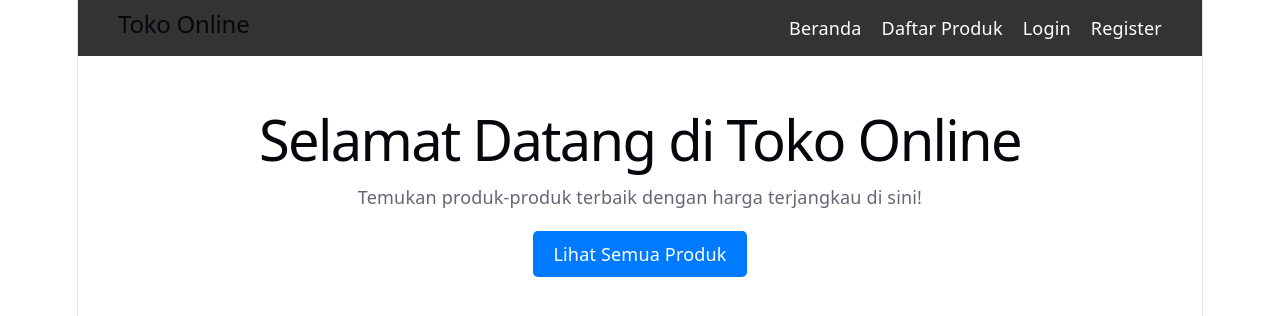
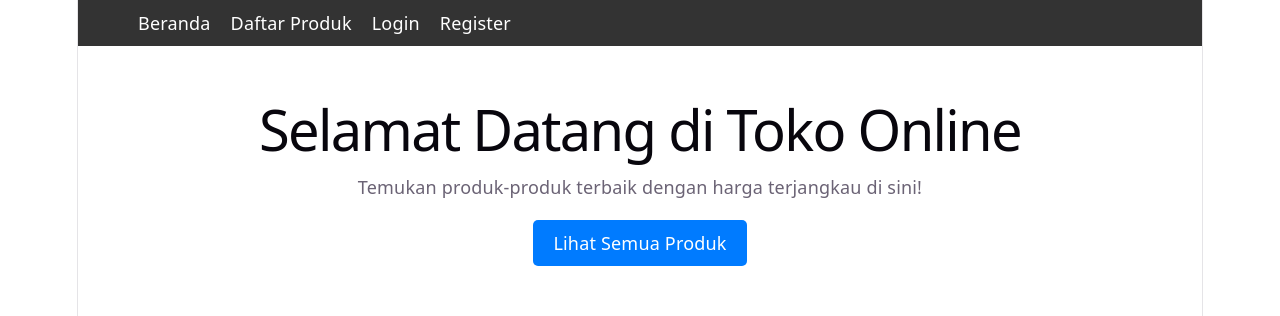
Before and after one commit to Abdlhapip-ITNetwork/toko-online-frontend, a React app: page / in a window 1280 px wide. Shown: the top 316 px of the page. Built offline with nearby package versions, Linux system fonts and the light colour scheme; the HTML template or start-up script is replaced by a standard one.

Commit message:
Fix visual

```diff
--- a/src/App.jsx
+++ b/src/App.jsx
@@ -21,7 +21,6 @@
     <Router>
       <div className="app-container">
         <nav className="navbar">
-          <h2>Toko Online</h2>
           <div className="nav-links">
             <Link to="/">Beranda</Link>
             <Link to="/products">Daftar Produk</Link>
```
